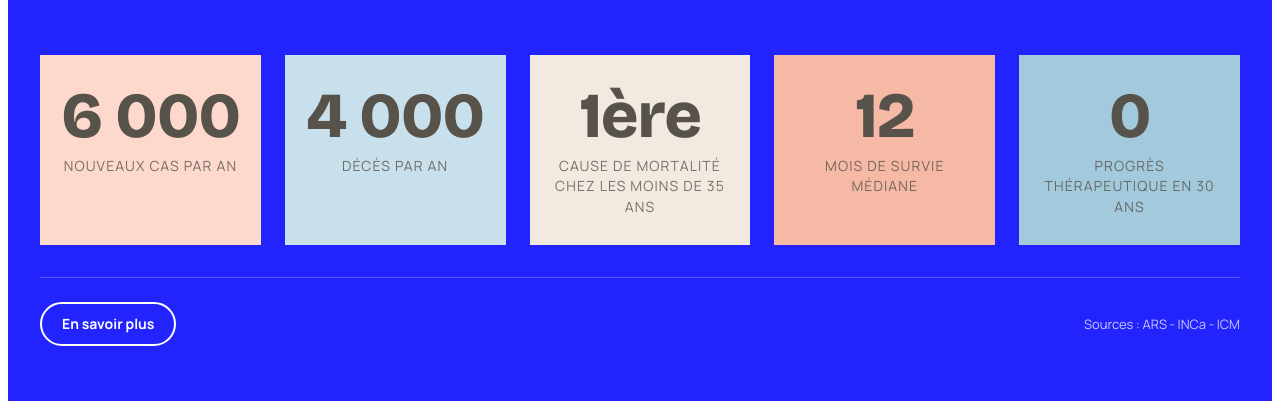
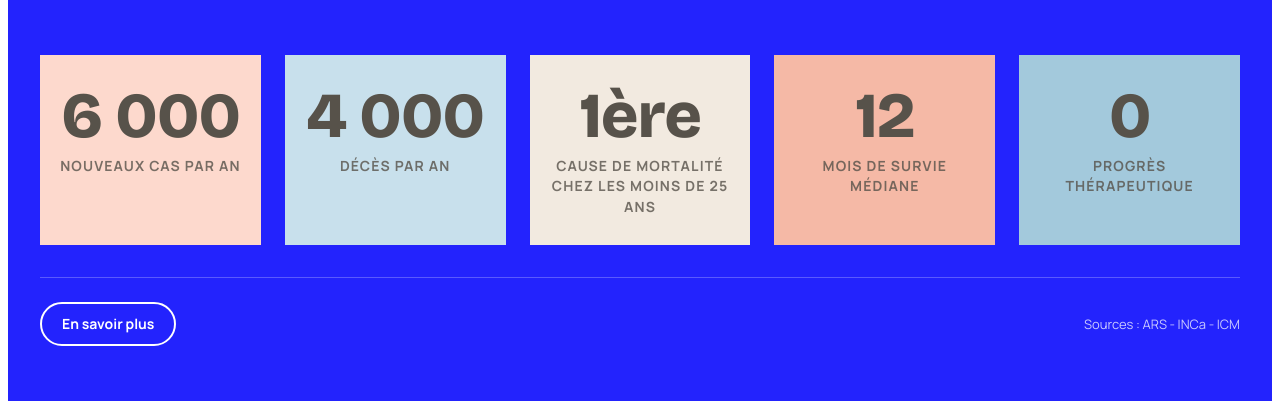
Before and after one commit to Gintho/Lesbonnetsgris, a WordPress theme: template front-page.php in a window 1280 px wide. Shown: the part 2686-3087 px from the top of the page. Run offline with PHP 8.4 and a stand-in for WordPress, Linux system fonts and the light colour scheme; the site name, menu and one post (Sample post) are stand-ins, and other content is empty.

Commit message:
Update disease stat labels and make stat labels bold
Wording changes: mortality cause now "moins de 25 ans" (was 35), and
"Progrès thérapeutique" drops the "en 30 ans" suffix. Stat labels are
now bold everywhere; kept the existing dark text on the homepage's
pale cards for contrast (white text was requested but not legible on
pale backgrounds, confirmed with user).

```diff
--- a/assets/css/components.css
+++ b/assets/css/components.css
@@ -427,6 +427,7 @@
 .ds-stats__label {
 	margin-top: 8px;
 	font-size: 14px;
+	font-weight: 700;
 	opacity: 0.8;
 	text-transform: uppercase;
 	letter-spacing: var(--tracking-wide);
--- a/front-page.php
+++ b/front-page.php
@@ -56,7 +56,7 @@ get_template_part(
 			),
 			array(
 				'value' => '1ère',
-				'label' => __( 'Cause de mortalité chez les moins de 35 ans', 'bonnets-gris' ),
+				'label' => __( 'Cause de mortalité chez les moins de 25 ans', 'bonnets-gris' ),
 			),
 			array(
 				'value' => '12',
@@ -64,7 +64,7 @@ get_template_part(
 			),
 			array(
 				'value' => '0',
-				'label' => __( 'Progrès thérapeutique en 30 ans', 'bonnets-gris' ),
+				'label' => __( 'Progrès thérapeutique', 'bonnets-gris' ),
 			),
 		),
 		'source'     => __( 'Sources : ARS - INCa - ICM', 'bonnets-gris' ),
```
